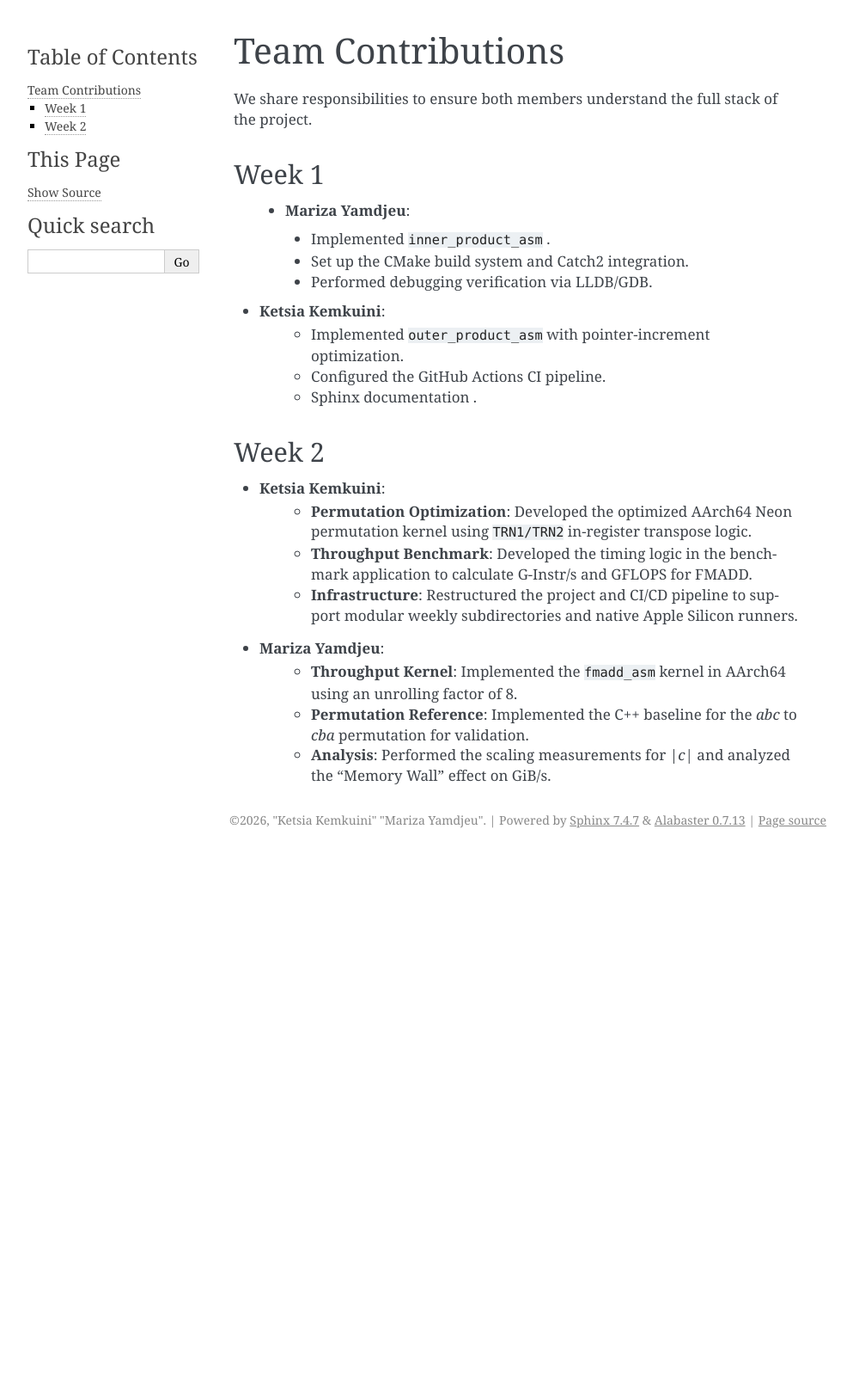
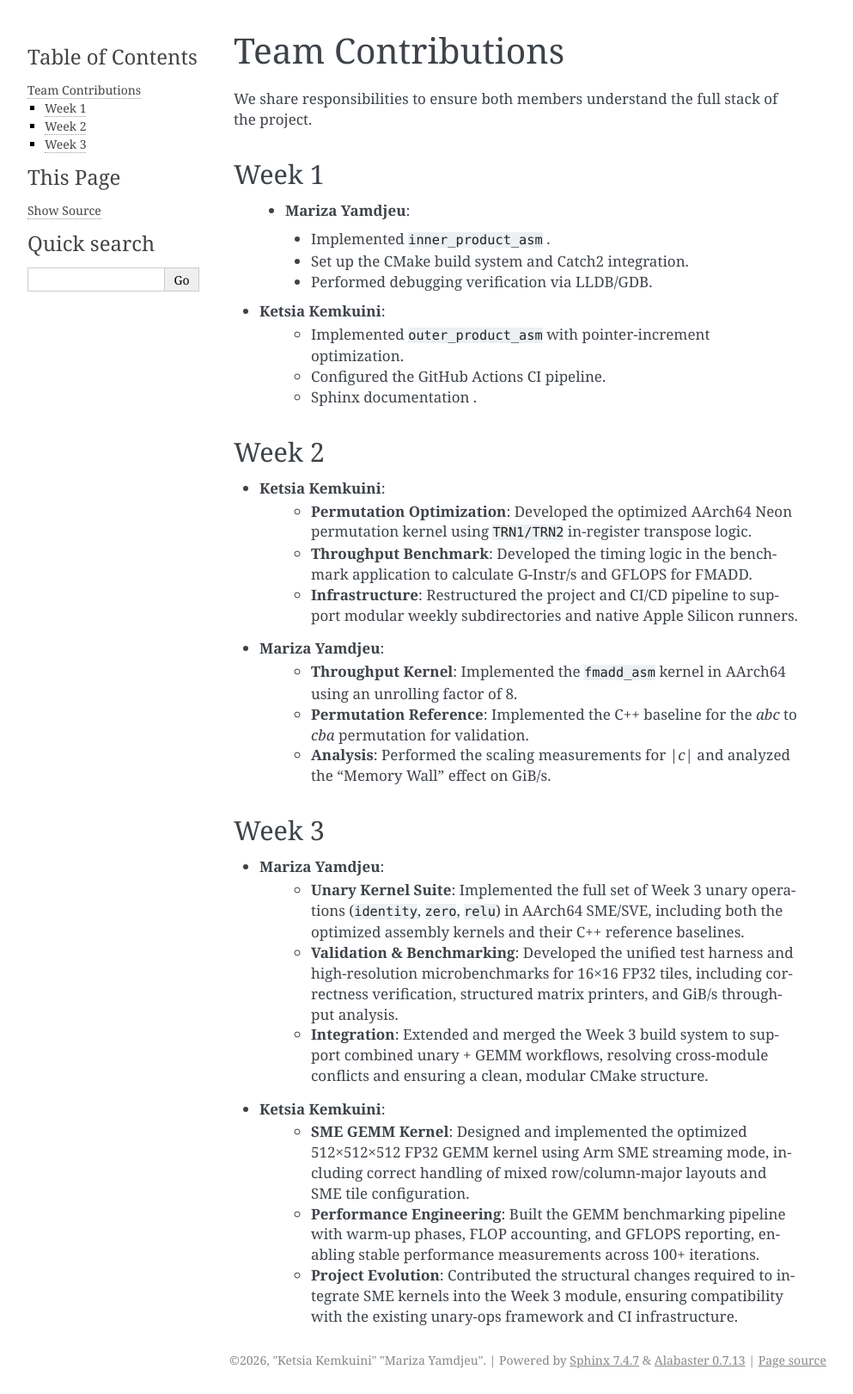
Before and after one commit to kets01/MLC-Project, a Sphinx documentation site: the page built from docs/source/contributions.rst, in a window 1280 px wide. Shown: the whole page at 86% size, without its empty margins (148-1141 px from the left). Built offline with Sphinx 7.4.7, drawn with Linux system fonts in a browser that asks for light colours; before the commit the page ends 993 px from its top, so only the background shows below that.

Commit message:
feat: add Week 3 contributions and documentation for unary operations and SME GEMM

```diff
--- a/docs/source/contributions.rst
+++ b/docs/source/contributions.rst
@@ -27,3 +27,29 @@ Week 2
     * **Throughput Kernel**: Implemented the ``fmadd_asm`` kernel in AArch64 using an unrolling factor of 8.
     * **Permutation Reference**: Implemented the C++ baseline for the `abc` to `cba` permutation for validation.
     * **Analysis**: Performed the scaling measurements for `|c|` and analyzed the "Memory Wall" effect on GiB/s.
+
+
+Week 3
+------
+
+* **Mariza Yamdjeu**:
+    * **Unary Kernel Suite**: Implemented the full set of Week 3 unary operations
+      (``identity``, ``zero``, ``relu``) in AArch64 SME/SVE, including both the
+      optimized assembly kernels and their C++ reference baselines.
+    * **Validation & Benchmarking**: Developed the unified test harness and
+      high‑resolution microbenchmarks for 16×16 FP32 tiles, including correctness
+      verification, structured matrix printers, and GiB/s throughput analysis.
+    * **Integration**: Extended and merged the Week 3 build system to support
+      combined unary + GEMM workflows, resolving cross‑module conflicts and
+      ensuring a clean, modular CMake structure.
+
+* **Ketsia Kemkuini**:
+    * **SME GEMM Kernel**: Designed and implemented the optimized
+      512×512×512 FP32 GEMM kernel using Arm SME streaming mode, including
+      correct handling of mixed row/column‑major layouts and SME tile configuration.
+    * **Performance Engineering**: Built the GEMM benchmarking pipeline with
+      warm‑up phases, FLOP accounting, and GFLOPS reporting, enabling stable
+      performance measurements across 100+ iterations.
+    * **Project Evolution**: Contributed the structural changes required to
+      integrate SME kernels into the Week 3 module, ensuring compatibility with
+      the existing unary‑ops framework and CI infrastructure.
```
Also changed, not shown: docs/source/weeks/week3.rst (added, +66 -0 lines).
